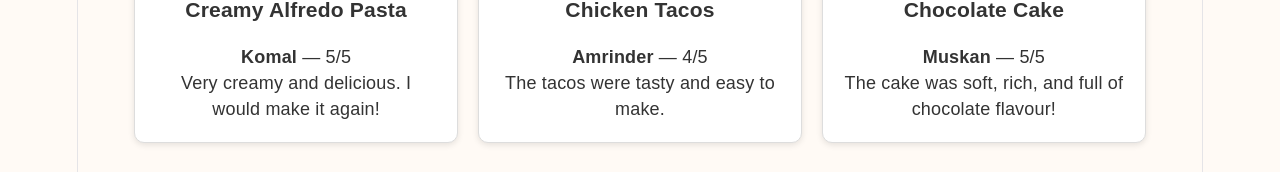
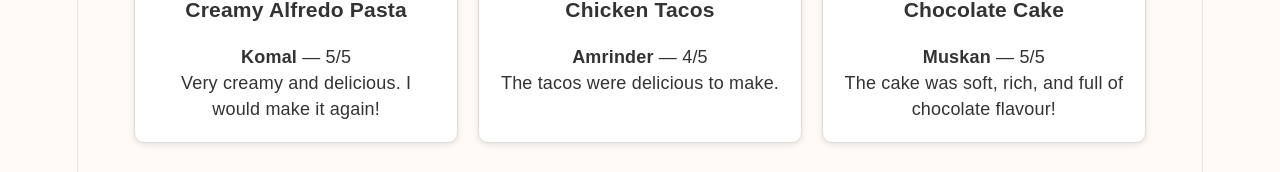
Before and after one commit to M-devgan/FS_Food_Hub, a React (Vite) app: page / in a window 1280 px wide. Shown: the part 1781-1953 px from the top of the page. Built offline with nearby package versions, Linux system fonts and the light colour scheme.

Commit message:
Update reviews component

```diff
--- a/src/components/reviews/reviews.tsx
+++ b/src/components/reviews/reviews.tsx
@@ -12,7 +12,7 @@ function Reviews() {
       recipeName: "Chicken Tacos",
       reviewer: "Amrinder",
       rating: 4,
-      comment: "The tacos were tasty and easy to make.",
+      comment: "The tacos were delicious to make.",
     },
     {
       id: 3,
```
